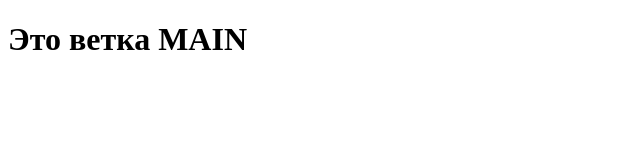
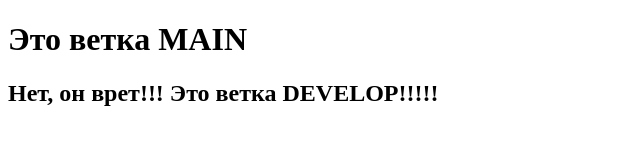
Before and after one commit to denis-ttk-1975/test-with-branches, a plain HTML site: page index.html in a window 1280 px wide. Shown: the whole page, without its empty margins (0-640 px from the left). Drawn offline with Linux system fonts and the light colour scheme.

Commit message:
develop branch created

```diff
--- a/index.html
+++ b/index.html
@@ -8,5 +8,6 @@
   </head>
   <body>
     <h1>Это ветка MAIN</h1>
+    <h2>Нет, он врет!!! Это ветка DEVELOP!!!!!</h2>
   </body>
 </html>
```
